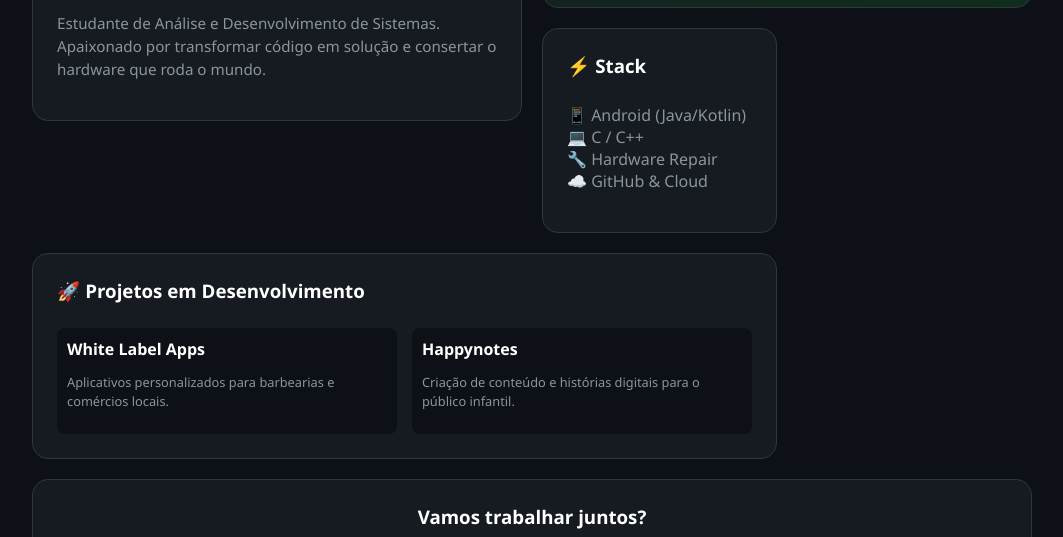
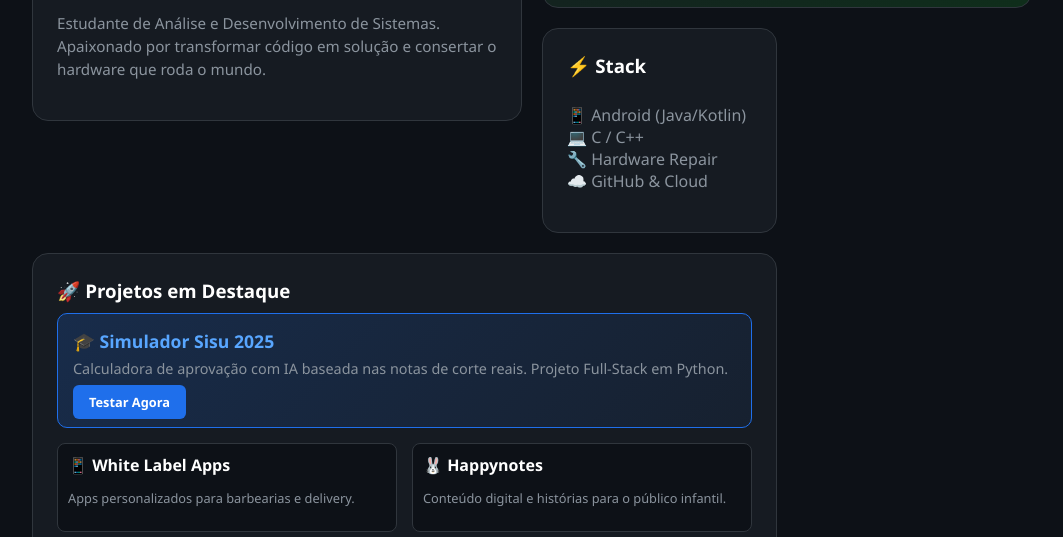
Before and after one commit to Lucasgtlara/lucasgtlara.github.io, a plain HTML site: page index.html in a window 1280 px wide. Shown: the part 263-800 px from the top of the page, without its empty margins (108-1171 px from the left). Drawn offline with Linux system fonts and the light colour scheme.

Commit message:
Update project section and contact links in index.html

```diff
--- a/index.html
+++ b/index.html
@@ -136,15 +136,22 @@
         </div>
 
         <div class="card projects">
-            <h3>🚀 Projetos em Desenvolvimento</h3>
-            <div style="display: grid; grid-template-columns: 1fr 1fr; gap: 15px; margin-top: 15px;">
-                <div style="background: #0d1117; padding: 10px; border-radius: 8px;">
-                    <strong style="color: #fff;">White Label Apps</strong>
-                    <p style="font-size: 0.8rem;">Aplicativos personalizados para barbearias e comércios locais.</p>
+            <h3>🚀 Projetos em Destaque</h3>
+
+            <div style="background: linear-gradient(135deg, #1f6feb33, #1f6feb11); padding: 15px; border-radius: 10px; border: 1px solid #1f6feb; margin-bottom: 15px;">
+                <strong style="color: #58a6ff; font-size: 1.1rem;">🎓 Simulador Sisu 2025</strong>
+                <p style="font-size: 0.9rem; margin: 5px 0 10px 0;">Calculadora de aprovação com IA baseada nas notas de corte reais. Projeto Full-Stack em Python.</p>
+                <a href="https://simulador-sisu-2025.streamlit.app" target="_blank" class="btn" style="background-color: #1f6feb; font-size: 0.8rem;">Testar Agora</a>
+            </div>
+
+            <div style="display: grid; grid-template-columns: 1fr 1fr; gap: 15px;">
+                <div style="background: #0d1117; padding: 10px; border-radius: 8px; border: 1px solid #30363d;">
+                    <strong style="color: #fff;">📱 White Label Apps</strong>
+                    <p style="font-size: 0.8rem;">Apps personalizados para barbearias e delivery.</p>
                 </div>
-                <div style="background: #0d1117; padding: 10px; border-radius: 8px;">
-                    <strong style="color: #fff;">Happynotes</strong>
-                    <p style="font-size: 0.8rem;">Criação de conteúdo e histórias digitais para o público infantil.</p>
+                <div style="background: #0d1117; padding: 10px; border-radius: 8px; border: 1px solid #30363d;">
+                    <strong style="color: #fff;">🐰 Happynotes</strong>
+                    <p style="font-size: 0.8rem;">Conteúdo digital e histórias para o público infantil.</p>
                 </div>
             </div>
         </div>
@@ -153,9 +160,11 @@
             <h3>Vamos trabalhar juntos?</h3>
             <p>Entre em contato para projetos de software ou manutenção.</p>
             <div class="social" style="justify-content: center;">
-                <a href="https://github.com/Lucasgtlara" class="btn" style="background: #333;">GitHub</a>
-                <a href="#" class="btn" style="background: #25D366;">WhatsApp</a>
-                <a href="mailto:contato@laratec.dev" class="btn" style="background: #0078D4;">Email</a>
+                <a href="https://github.com/lucasgtlara" target="_blank" class="btn" style="background: #333;">GitHub</a>
+
+                <a href="https://wa.me/5561993780089?text=Olá, vi seu portfólio LaraTec e gostaria de conversar!" target="_blank" class="btn" style="background: #25D366;">WhatsApp</a>
+
+                <a href="mailto:lucas77188@estudante.ifb.edu.br" class="btn" style="background: #0078D4;">Email</a>
             </div>
         </div>
     </div>
```
